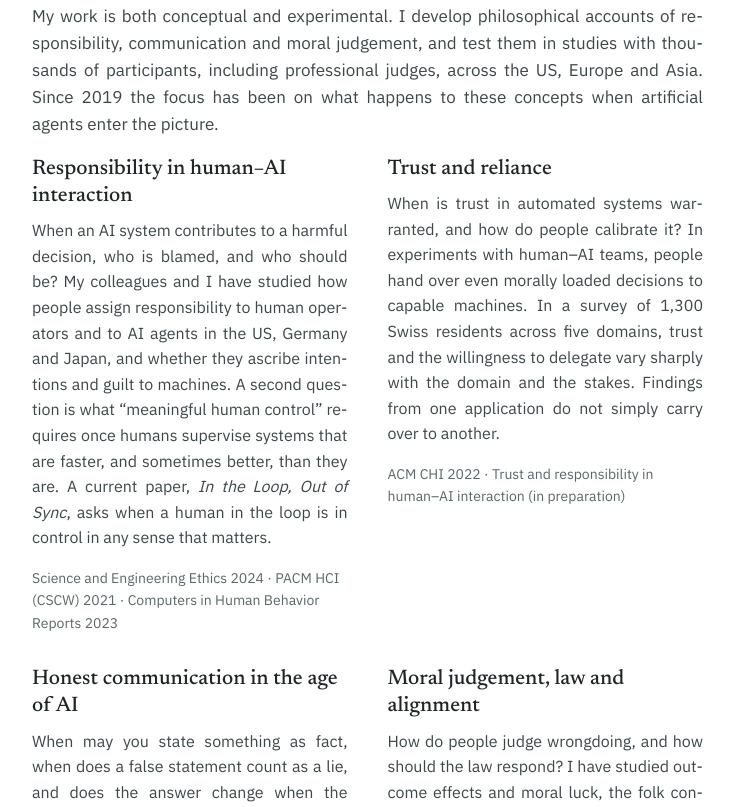
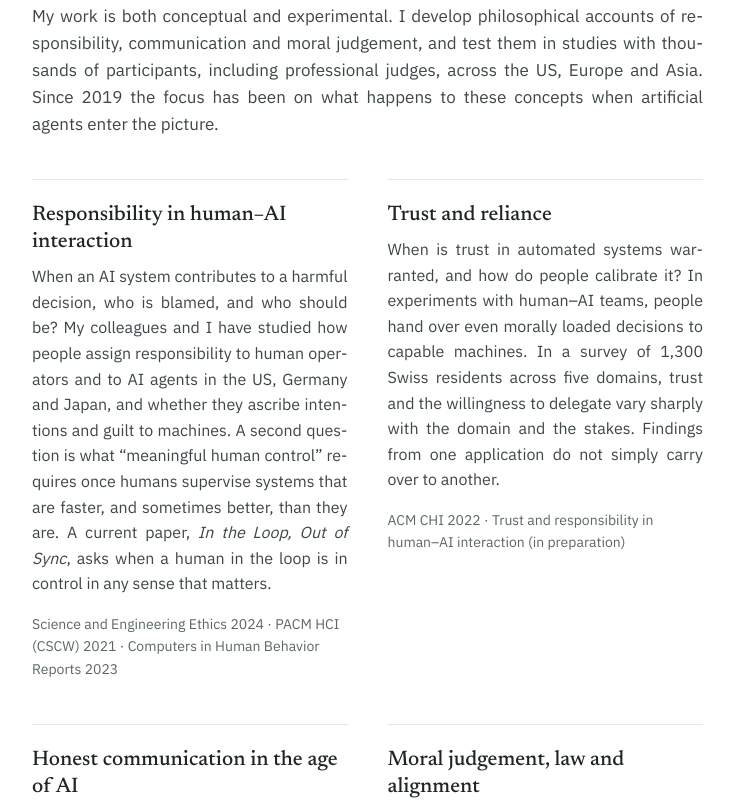
Before and after one commit to shallIcompare/shallIcompare.github.io, a plain HTML site: page index.html in a window 1280 px wide. Shown: the part 676-1483 px from the top of the page, without its empty margins (429-1163 px from the left). Drawn offline with Linux system fonts and the light colour scheme.

Commit message:
More space and thin dividers between the research themes
Co-Authored-By: Claude Opus 5.5 <noreply@anthropic.com>

```diff
--- a/index.html
+++ b/index.html
@@ -23,7 +23,7 @@
 <link rel="preconnect" href="https://fonts.googleapis.com">
 <link rel="preconnect" href="https://fonts.gstatic.com" crossorigin>
 <link href="https://fonts.googleapis.com/css2?family=Newsreader:ital,opsz,wght@0,6..72,400;0,6..72,500;1,6..72,400&family=IBM+Plex+Sans:wght@400;500;600&display=swap" rel="stylesheet">
-<link rel="stylesheet" href="style.css?v=2026-10-20c">
+<link rel="stylesheet" href="style.css?v=2026-10-20d">
 <script>document.documentElement.classList.add('js');</script>
 <script src="nav.js?v=2026-10-20b" defer></script>
 </head>
--- a/style.css
+++ b/style.css
@@ -99,8 +99,8 @@ h3 { font-size: 21px; line-height: 1.3; font-weight: 500; }
 .section-body > p { max-width: 680px; }
 
 /* Research themes */
-.themes { display: flex; flex-wrap: wrap; gap: 32px 40px; margin-top: 8px; }
-.theme { flex: 1 1 300px; min-width: 0; }
+.themes { display: flex; flex-wrap: wrap; gap: 44px 40px; margin-top: 40px; }
+.theme { flex: 1 1 300px; min-width: 0; border-top: 1px solid var(--rule); padding-top: 22px; }
 .theme h3 { margin-bottom: 8px; }
 .theme p { font-size: 16px; }
 .theme .refs { font-size: 14px; color: var(--ink-3); margin-top: 6px; }
```
Also changed, not shown: guiltymindslab.html (+1 -1 lines), nihai.html (+1 -1 lines), publications.html (+1 -1 lines).
